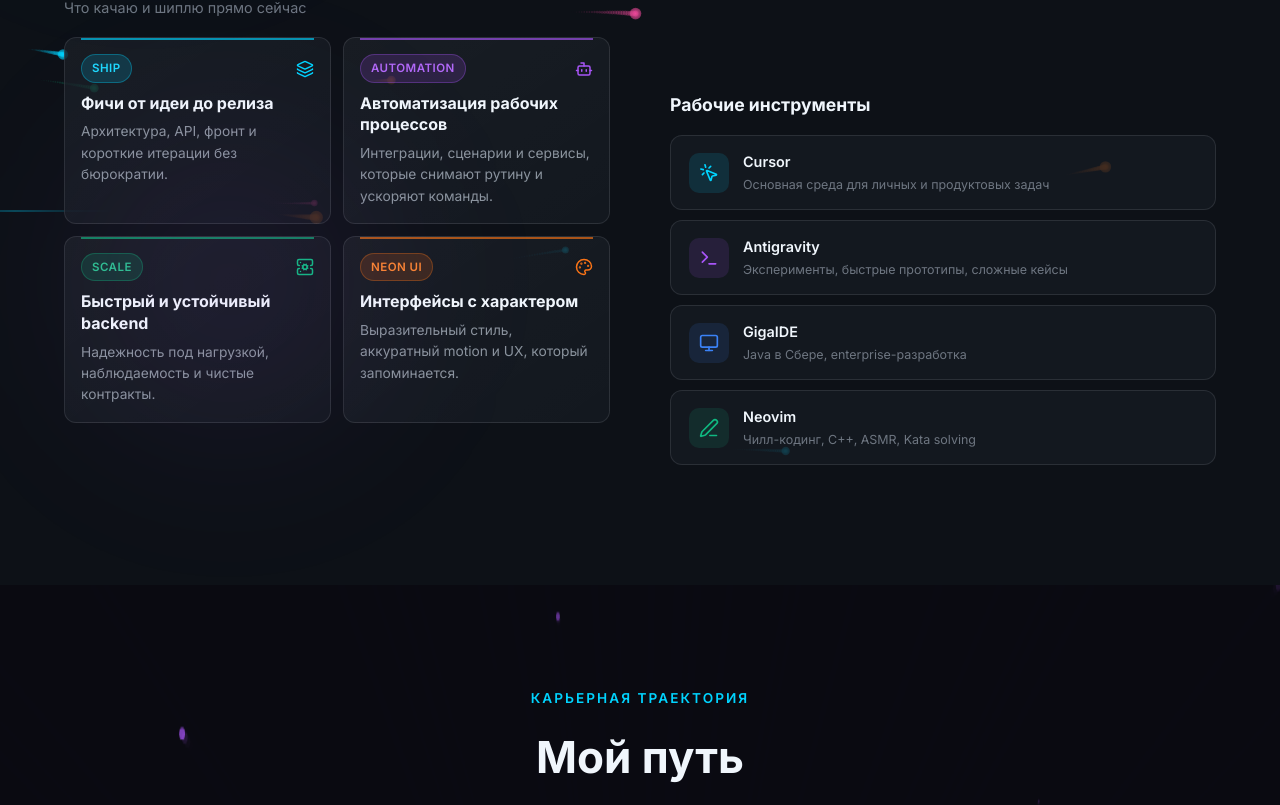
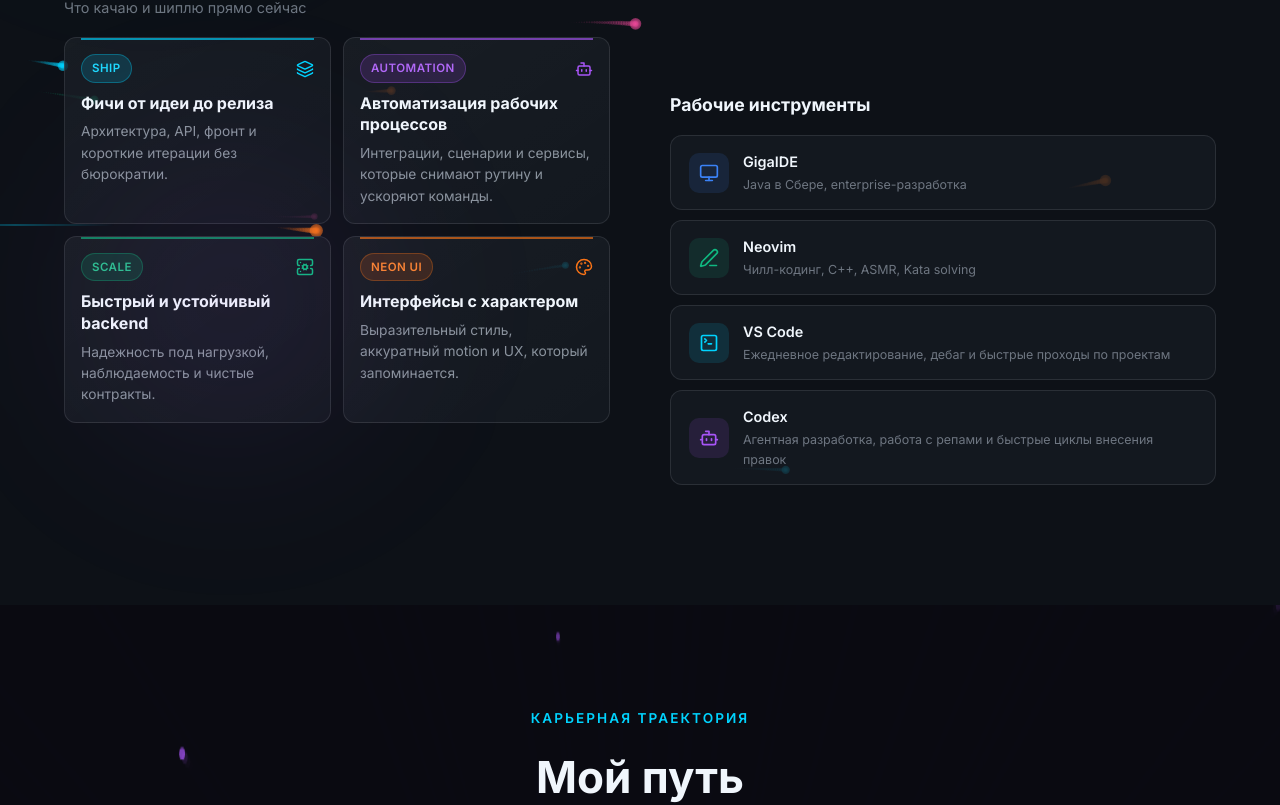
Before and after one commit to SaltyFrappuccino/SaltyFrappuccino, a React (Vite) app in the folder portfolio/: page / in a window 1280 px wide. Shown: the part 1460-2265 px from the top of the page. Built offline with nearby package versions, Linux system fonts and the light colour scheme; no server answers.

Commit message:
Update "Tool I use" section

```diff
--- a/portfolio/src/components/About/About.tsx
+++ b/portfolio/src/components/About/About.tsx
@@ -1,7 +1,7 @@
 import { useTranslation } from 'react-i18next';
 import { motion, useInView } from 'framer-motion';
 import { useRef, type CSSProperties } from 'react';
-import { MousePointerClick, Terminal, Monitor, Edit3, Layers3, Bot, ServerCog, Palette } from 'lucide-react';
+import { Monitor, Edit3, SquareTerminal, Bot, Layers3, ServerCog, Palette } from 'lucide-react';
 import FlyingParticles from './FlyingParticles';
 import ConnectedStats from './ConnectedStats';
 import './About.css';
@@ -17,10 +17,10 @@ const focusItems = [
 ];
 
 const devTools = [
-  { key: 'cursor', icon: MousePointerClick, color: '#00d4ff' },
-  { key: 'antigravity', icon: Terminal, color: '#a855f7' },
-  { key: 'vscode', icon: Monitor, color: '#3b82f6' },
+  { key: 'gigaide', icon: Monitor, color: '#3b82f6' },
   { key: 'nvim', icon: Edit3, color: '#10b981' },
+  { key: 'vscode', icon: SquareTerminal, color: '#00d4ff' },
+  { key: 'codex', icon: Bot, color: '#a855f7' },
 ];
 
 const containerVariants = {
--- a/portfolio/src/i18n/en.json
+++ b/portfolio/src/i18n/en.json
@@ -63,21 +63,21 @@
     },
     "devtools": {
       "title": "Tooling I Use",
-      "cursor": {
-        "name": "Cursor",
-        "desc": "Primary environment for product work and personal builds"
-      },
-      "antigravity": {
-        "name": "Antigravity",
-        "desc": "Experiments, fast prototyping, and hard problem solving"
-      },
-      "vscode": {
+      "gigaide": {
         "name": "GigaIDE",
         "desc": "Java at Sber, enterprise development"
       },
       "nvim": {
         "name": "Neovim",
         "desc": "Chill coding, C++, ASMR, Kata solving"
+      },
+      "vscode": {
+        "name": "VS Code",
+        "desc": "Everyday editing, debugging, and quick project passes"
+      },
+      "codex": {
+        "name": "Codex",
+        "desc": "Agentic coding, repo work, and fast implementation loops"
       }
     }
   },
--- a/portfolio/src/i18n/ru.json
+++ b/portfolio/src/i18n/ru.json
@@ -63,17 +63,17 @@
     },
     "devtools": {
       "title": "Рабочие инструменты",
-      "cursor": {
-        "name": "Cursor",
-        "desc": "Основная среда для личных и продуктовых задач"
-      },
-      "antigravity": {
-        "name": "Antigravity",
-        "desc": "Эксперименты, быстрые прототипы, сложные кейсы"
+      "gigaide": {
+        "name": "GigaIDE",
+        "desc": "Java в Сбере, enterprise-разработка"
       },
       "vscode": {
-        "name": "GigaIDE",
-        "desc": "Java в Сбере, enterprise-разработка"
+        "name": "VS Code",
+        "desc": "Ежедневное редактирование, дебаг и быстрые проходы по проектам"
+      },
+      "codex": {
+        "name": "Codex",
+        "desc": "Агентная разработка, работа с репами и быстрые циклы внесения правок"
       },
       "nvim": {
         "name": "Neovim",
```
